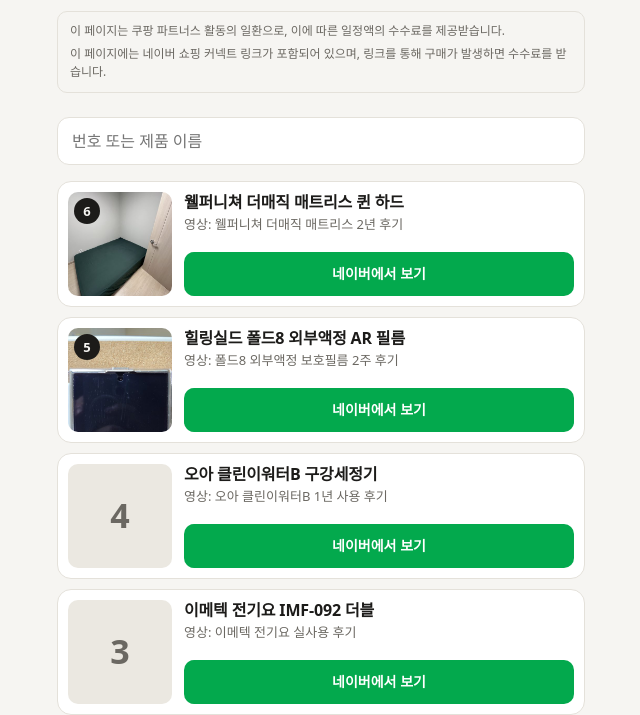
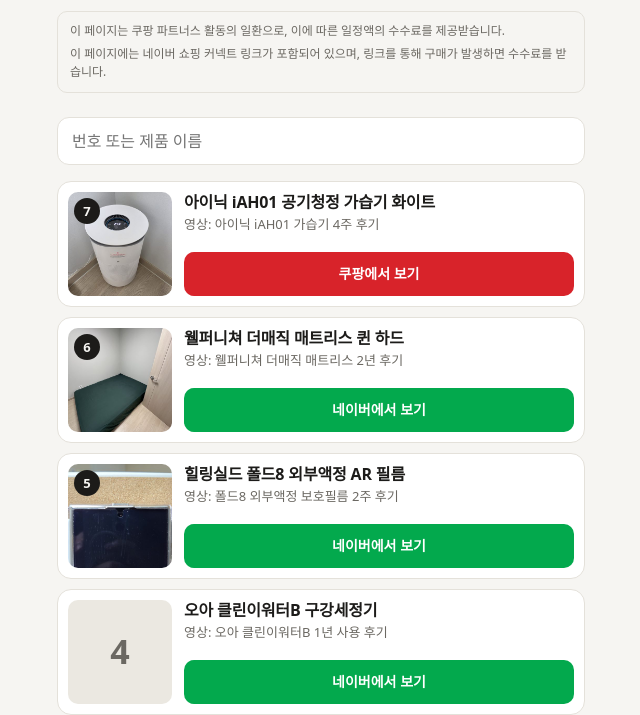
Before and after one commit to Doubl2K/links, a plain HTML site: page index.html in a window 1280 px wide. Shown: the part 85-800 px from the top of the page, without its empty margins (319-959 px from the left). Drawn offline with Linux system fonts and the light colour scheme.

Commit message:
링크 목록 갱신

```diff
--- a/index.html
+++ b/index.html
@@ -44,6 +44,7 @@ h2{margin:0;font-size:16px;line-height:1.35;letter-spacing:-.01em;overflow-wrap:
 <div class="notice"><p>이 페이지는 쿠팡 파트너스 활동의 일환으로, 이에 따른 일정액의 수수료를 제공받습니다.</p><p>이 페이지에는 네이버 쇼핑 커넥트 링크가 포함되어 있으며, 링크를 통해 구매가 발생하면 수수료를 받습니다.</p></div>
 <div class="find"><input id="q" type="search" inputmode="search" placeholder="번호 또는 제품 이름" aria-label="번호 또는 제품 이름으로 찾기" autocomplete="off"></div>
 <ul id="list">
+<li class="card" id="n7" data-no="7" data-s="7 아이닉 iah01 공기청정 가습기 화이트 아이닉 iah01 가습기 4주 후기"><div class="pic"><img src="img/07.jpg" alt="" width="400" height="400" loading="lazy"><b class="no">7</b></div><div class="body"><h2>아이닉 iAH01 공기청정 가습기 화이트</h2><p class="video">영상: 아이닉 iAH01 가습기 4주 후기</p><div class="btns"><a class="btn coupang" href="https://link.coupang.com/a/ivevxC949I" target="_blank" rel="sponsored nofollow noopener">쿠팡에서 보기</a></div></div></li>
 <li class="card" id="n6" data-no="6" data-s="6 웰퍼니쳐 더매직 매트리스 퀸 하드 웰퍼니쳐 더매직 매트리스 2년 후기"><div class="pic"><img src="img/06.jpg" alt="" width="400" height="400" loading="lazy"><b class="no">6</b></div><div class="body"><h2>웰퍼니쳐 더매직 매트리스 퀸 하드</h2><p class="video">영상: 웰퍼니쳐 더매직 매트리스 2년 후기</p><div class="btns"><a class="btn naver" href="https://naver.me/FK0UwTgT" target="_blank" rel="sponsored nofollow noopener">네이버에서 보기</a></div></div></li>
 <li class="card" id="n5" data-no="5" data-s="5 힐링실드 폴드8 외부액정 ar 필름 폴드8 외부액정 보호필름 2주 후기"><div class="pic"><img src="img/05.jpg" alt="" width="400" height="400" loading="lazy"><b class="no">5</b></div><div class="body"><h2>힐링실드 폴드8 외부액정 AR 필름</h2><p class="video">영상: 폴드8 외부액정 보호필름 2주 후기</p><div class="btns"><a class="btn naver" href="https://naver.me/F7FW7THB" target="_blank" rel="sponsored nofollow noopener">네이버에서 보기</a></div></div></li>
 <li class="card" id="n4" data-no="4" data-s="4 오아 클린이워터b 구강세정기 오아 클린이워터b 1년 사용 후기"><div class="pic"><span class="tile" aria-hidden="true">4</span><b class="no">4</b></div><div class="body"><h2>오아 클린이워터B 구강세정기</h2><p class="video">영상: 오아 클린이워터B 1년 사용 후기</p><div class="btns"><a class="btn naver" href="https://naver.me/F2nC4oRl" target="_blank" rel="sponsored nofollow noopener">네이버에서 보기</a></div></div></li>
```
Also changed, not shown: img/07.jpg (added).
